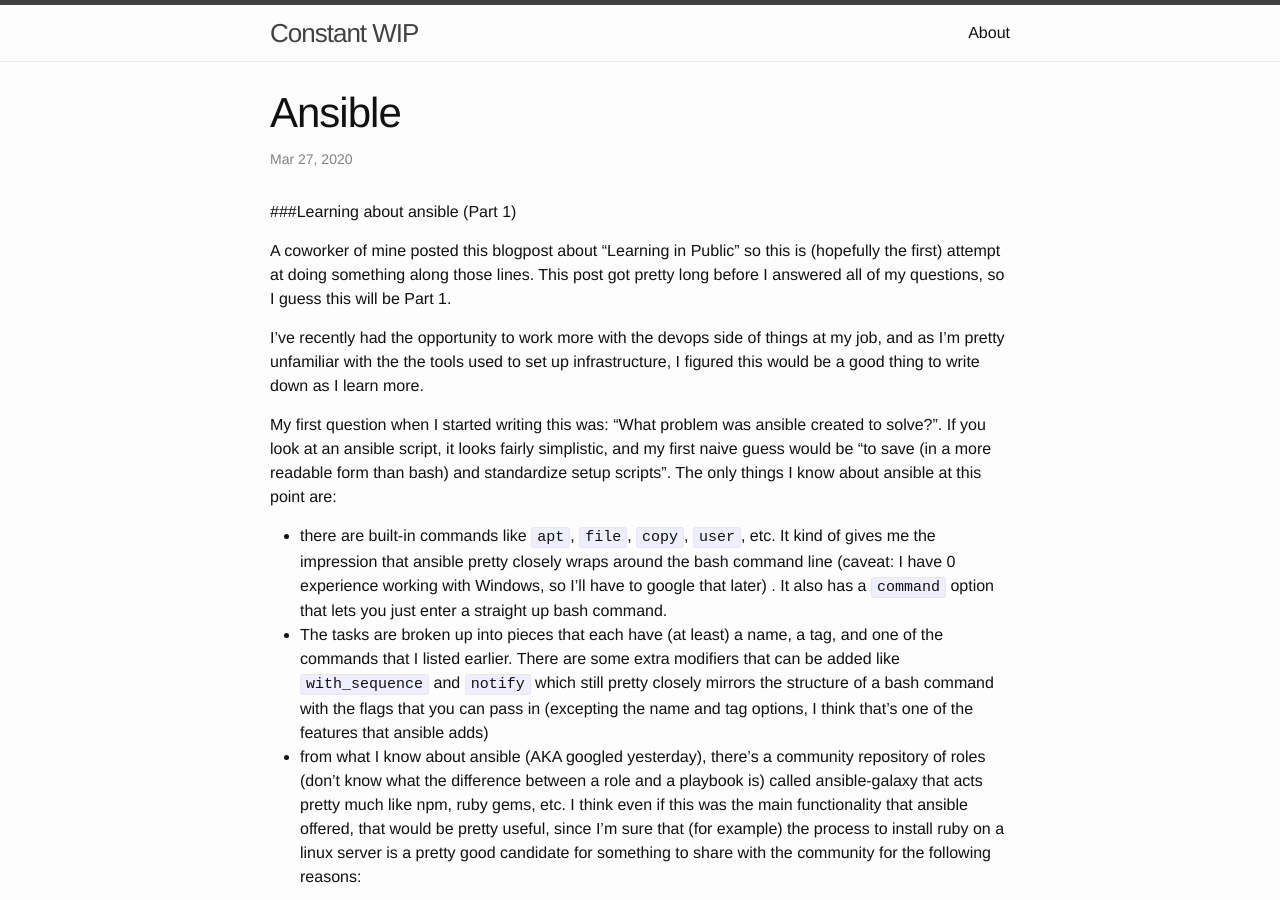
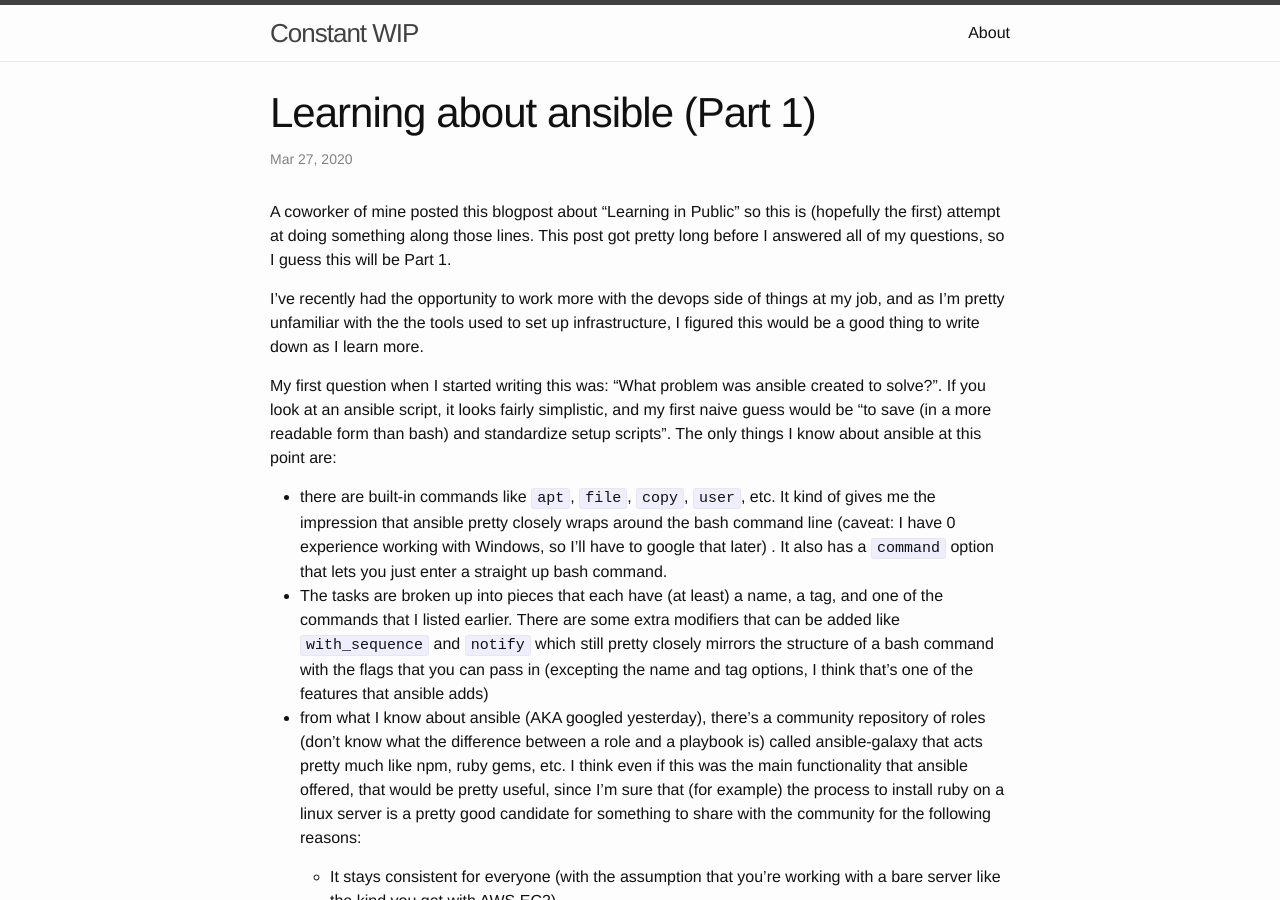
Before and after one commit to gueletk/gueletk.github.io, a Jekyll site: the page built from _posts/2020-03-27-ansible.markdown, in a window 1280 px wide and 900 px high. Built offline with Jekyll 4.4.1, drawn with Linux system fonts in a browser that asks for light colours; our own code applies the rules of GitHub Pages for plain Markdown files; part of the change alters nothing that is shown.

Commit message:
updated post formatting

```diff
--- a/_posts/2020-03-27-ansible.markdown
+++ b/_posts/2020-03-27-ansible.markdown
@@ -1,4 +1,9 @@
-###Learning about ansible (Part 1)
+---
+layout: post
+title:  "Learning about ansible (Part 1)"
+date:   2020-03-27
+categories: ansible
+---
 
 A coworker of mine posted this blogpost about "Learning in Public" so this is (hopefully the first) attempt at doing something along those lines. This post got pretty long before I answered all of my questions, so I guess this will be Part 1.
 
```
